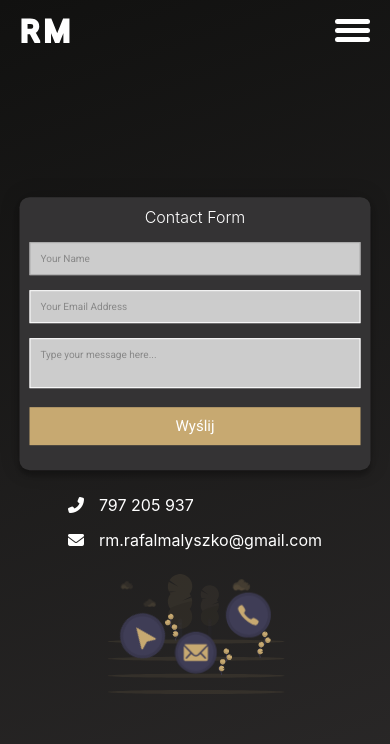
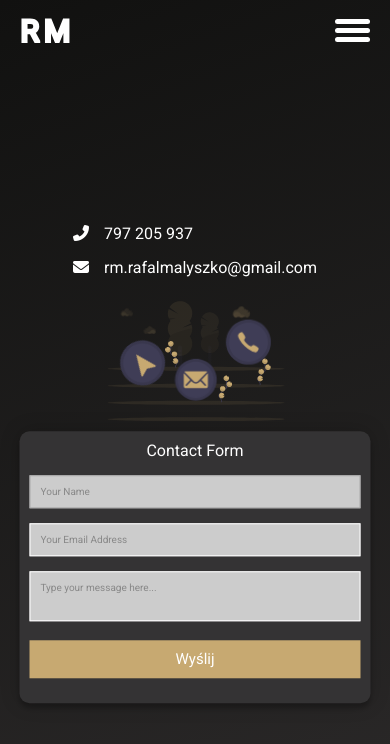
Before and after one commit to rafalm1/Portfoliov2, a React (Create React App) app: page /contact in a window 390 px wide. Shown: the top 744 px of the page. Built offline with nearby package versions, Linux system fonts and the light colour scheme.

Commit message:
responsive test

```diff
--- a/src/components/Contact/Contact.scss
+++ b/src/components/Contact/Contact.scss
@@ -6,6 +6,11 @@
   overflow: hidden;
 
   .contactContainer {
+    padding: 50px 0 50px 0;
+    width: 90%;
+    margin: 0 auto;
+    font-family: 'Roboto', sans-serif;
+
     .waveBox {
       // border: 2px solid white;
       transform: scaleX(-1);
@@ -88,7 +93,7 @@
   .Contact {
     .contactContainer {
       .contentBox {
-        flex-direction: column;
+        flex-direction: column-reverse;
         margin-top: 130px;
         padding: 10px;
 
@@ -150,6 +155,8 @@
         opacity: 0;
       }
       .contentBox {
+        margin-top: 130px;
+
         padding: 0px;
 
         .leftContent {
```
